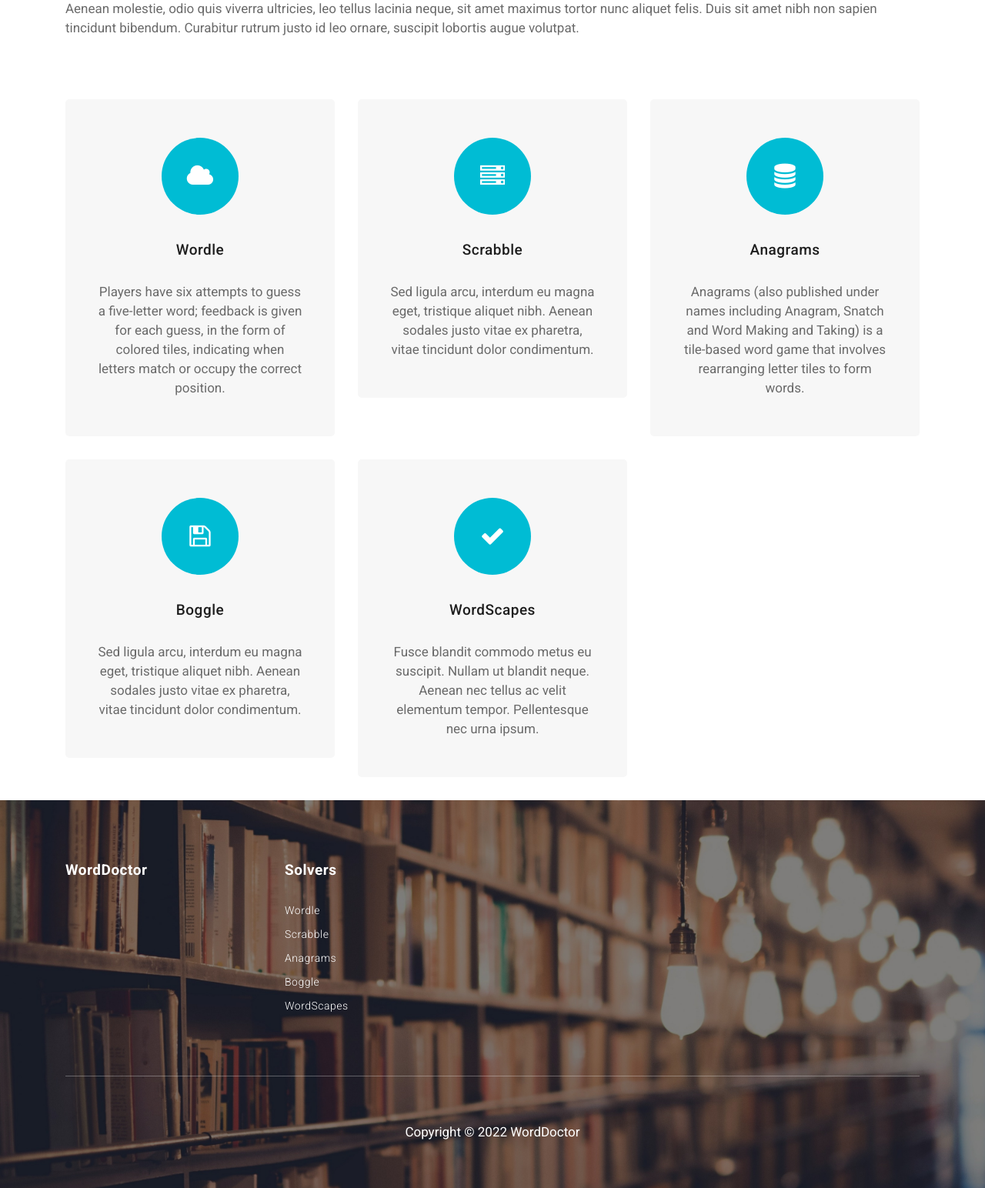
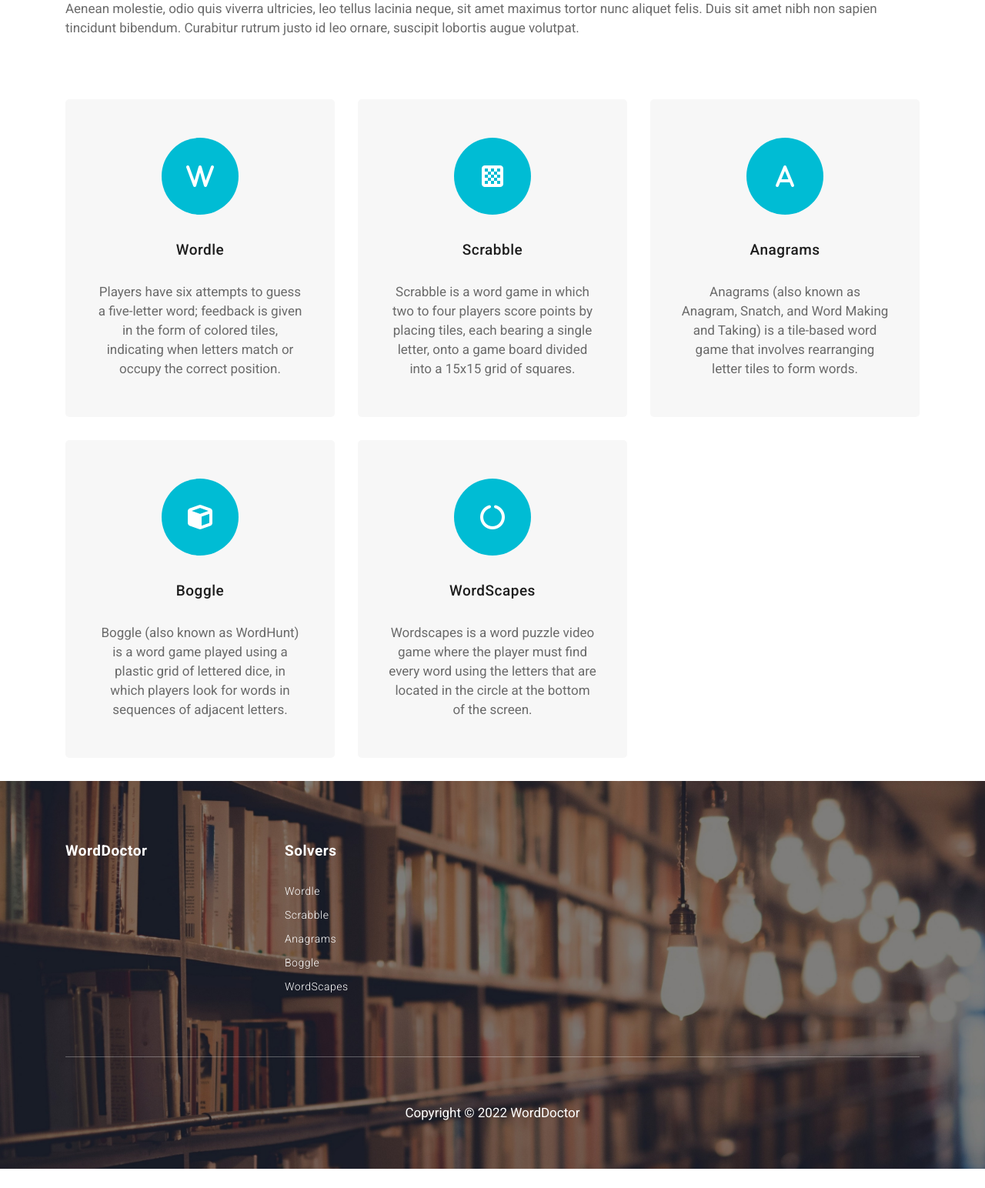
Before and after one commit to wangvictoria/WordDoctor, a Django app: page /worddoctor/ in a window 1280 px wide. Shown: the part 737-2281 px from the top of the page at 77% size. After the commit the page ends 2256 px from the top, so only its background shows below. Run offline with Django 3.2, Linux system fonts and the light colour scheme; some libraries are stand-ins or nearby versions.

Commit message:
Changed icons and added descriptions

```diff
--- a/WordDoctorApp/templates/base_generic.html
+++ b/WordDoctorApp/templates/base_generic.html
@@ -8,6 +8,7 @@
     <meta name="description" content="">
     <meta name="author" content="WordDoctor Team">
     <link href="https://fonts.googleapis.com/css?family=Roboto:100,300,400,500,700" rel="stylesheet">
+    <script src="https://kit.fontawesome.com/ff17f9713b.js" crossorigin="anonymous"></script>
 
     <title>WordDoctor</title>
 
--- a/WordDoctorApp/templates/index.html
+++ b/WordDoctorApp/templates/index.html
@@ -37,41 +37,46 @@
             <div class="col-md-4 col-sm-6 col-xs-12">
             <a href="{% url 'wordle' %}">
               <div class="service-item">
-                <i class="fa fa-cloud"></i>
+                <!-- <i class="fa fa-cloud"></i> -->
+                <i class="fa-solid fa-w"></i>
                 <h4>Wordle</h4>
-                <p>Players have six attempts to guess a five-letter word; feedback is given for each guess, in the form of colored tiles, indicating when letters match or occupy the correct position.</p>
+                <p>Players have six attempts to guess a five-letter word; feedback is given in the form of colored tiles, indicating when letters match or occupy the correct position.</p>
               </div></a>
             </div>
             <div class="col-md-4 col-sm-6 col-xs-12">
             <a href="{% url 'scrabble' %}">
               <div class="service-item">
-                <i class="fa fa-server"></i>
+                <!-- <i class="fa fa-server"></i> -->
+                <i class="fa-solid fa-chess-board"></i>
                 <h4>Scrabble</h4>
-                <p>Sed ligula arcu, interdum eu magna eget, tristique aliquet nibh. Aenean sodales justo vitae ex pharetra, vitae tincidunt dolor condimentum.</p>
+                <p>Scrabble is a word game in which two to four players score points by placing tiles, each bearing a single letter, onto a game board divided into a 15x15 grid of squares.</p>
               </div></a>
             </div>
             <div class="col-md-4 col-sm-6 col-xs-12">
             <a href="{% url 'anagrams' %}">
               <div class="service-item">
-                <i class="fa fa-database"></i>
+                <!-- <i class="fa fa-database"></i> -->
+                <i class="fa-solid fa-a"></i>
                 <h4>Anagrams</h4>
-                <p>Anagrams (also published under names including Anagram, Snatch and Word Making and Taking) is a tile-based word game that involves rearranging letter tiles to form words.</p>
+                <p>Anagrams (also known as Anagram, Snatch, and Word Making and Taking) is a tile-based word game that involves rearranging letter tiles to form words.</p>
               </div></a>
             </div>
             <div class="col-md-4 col-sm-6 col-xs-12">
             <a href="{% url 'boggle' %}">
               <div class="service-item">
-                <i class="fa fa-save"></i>
+                <!-- <i class="fa fa-save"></i> -->
+                <i class="fa-solid fa-cube"></i>
                 <h4>Boggle</h4>
-                <p>Sed ligula arcu, interdum eu magna eget, tristique aliquet nibh. Aenean sodales justo vitae ex pharetra, vitae tincidunt dolor condimentum.</p>
+                <p>Boggle (also known as WordHunt) is a word game played using a plastic grid of lettered dice, in which players look for words in sequences of adjacent letters.</p>
               </div></a>
             </div>
             <div class="col-md-4 col-sm-6 col-xs-12">
             <a href="{% url 'wordscape' %}">
               <div class="service-item">
-                <i class="fa fa-check"></i>
+                <!-- <i class="fa fa-check"></i> -->
+                <i class="fa-solid fa-circle-notch"></i>
                 <h4>WordScapes</h4>
-                <p>Fusce blandit commodo metus eu suscipit. Nullam ut blandit neque. Aenean nec tellus ac velit elementum tempor. Pellentesque nec urna ipsum.</p>
+                <p>Wordscapes is a word puzzle video game where the player must find every word using the letters that are located in the circle at the bottom of the screen.</p>
               </div></a>
             </div>
           </div>
```
